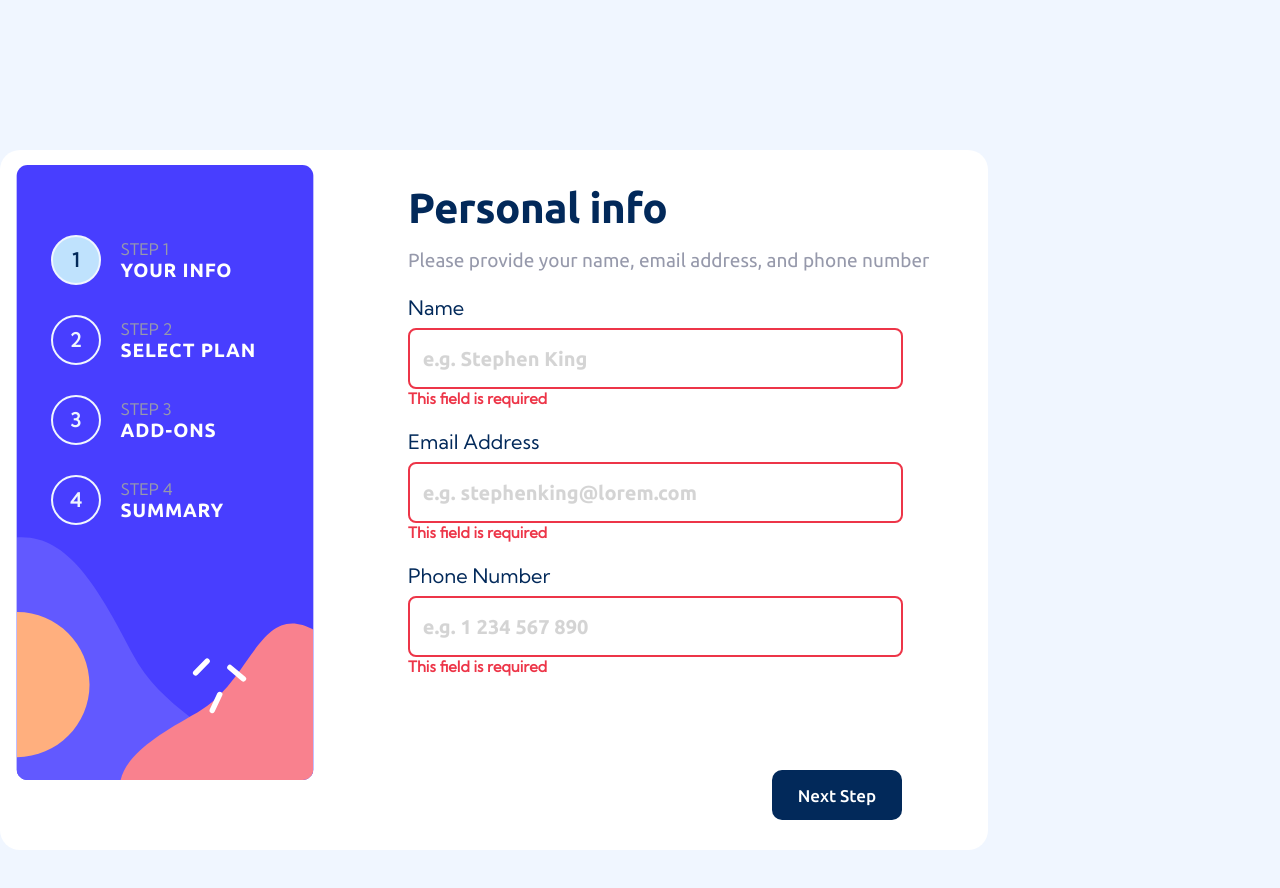
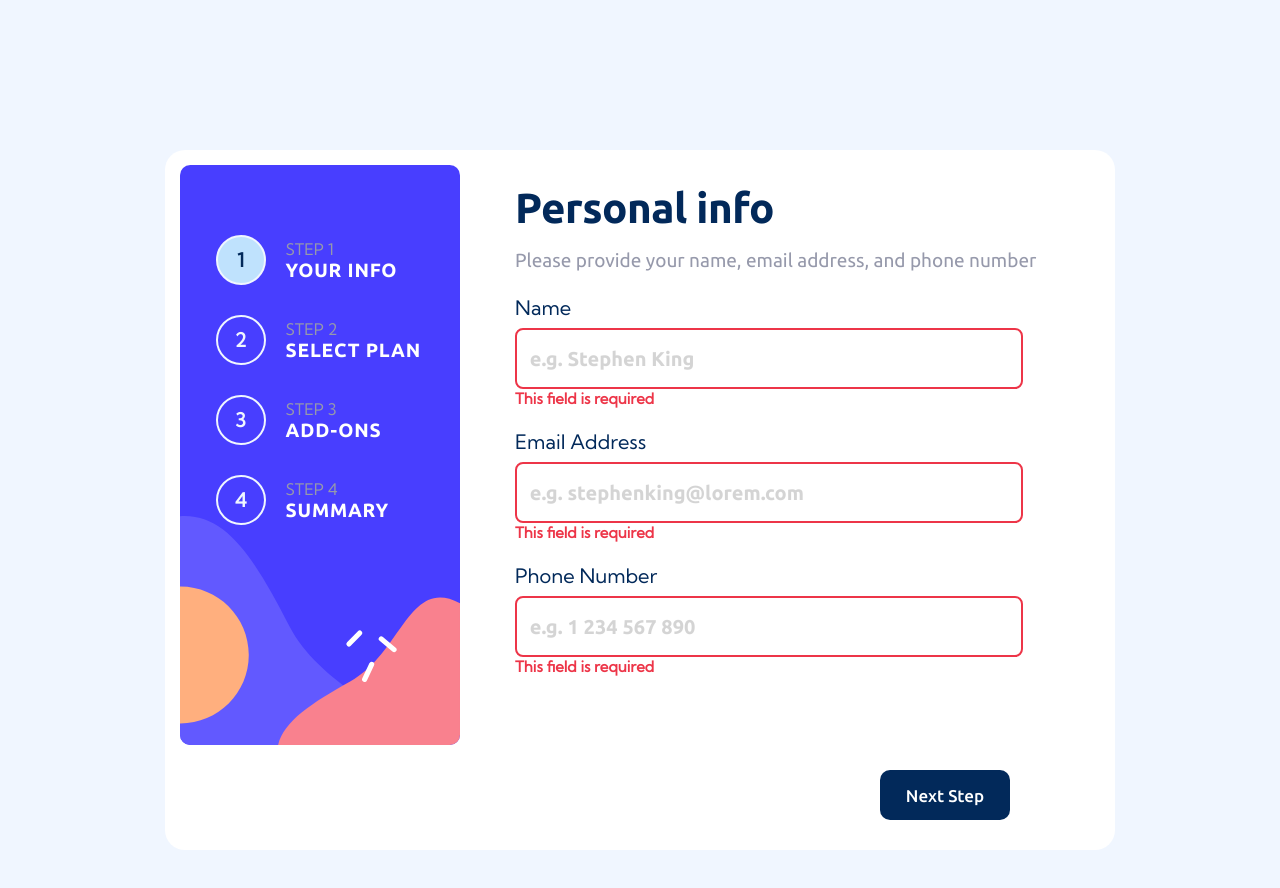
Before and after one commit to Romansh12610/Form-multistep-React, a React (Vite) app: page / in a window 1280 px wide. Shown: the top 888 px of the page. Built offline with nearby package versions, Linux system fonts and the light colour scheme.

Commit message:
pred final stage

```diff
--- a/src/ContextProvider.jsx
+++ b/src/ContextProvider.jsx
@@ -1,5 +1,5 @@
 import { useState } from "react";
-import { InputContext, InputSetterContext, BillingContext, BillingSetterContext, CardsContext, CardsSetterContext, PanelsContext, PanelsSetterContext, MakeChangesContext, MakeChangesSetterContext, ButtonDisableContext, ButtonSetterContext, StepContext, StepSetterContext } from './Contexts';
+import { InputContext, InputSetterContext, BillingContext, BillingSetterContext, CardsContext, CardsSetterContext, PanelsContext, PanelsSetterContext, MakeChangesContext, MakeChangesSetterContext, ButtonDisableContext, ButtonSetterContext, StepContext, StepSetterContext, ConfirmedContext, ConfirmedSetterContext } from './Contexts';
 
 export default function ContextProvider({ children }) {
     const [step, setStep] = useState(0);
@@ -77,6 +77,8 @@ export default function ContextProvider({ children }) {
         }
     ]);
 
+    const [isConfirmed, setIsConfirmed] = useState(false);
+
     return (
         <StepContext.Provider value={step}>
             <StepSetterContext.Provider value={setStep}>
@@ -92,7 +94,11 @@ export default function ContextProvider({ children }) {
                                                     <PanelsSetterContext.Provider value={setPanels}>
                                                         <MakeChangesContext.Provider value={isMakeChanges}>
                                                             <MakeChangesSetterContext.Provider value={setIsMakeChanges}>
-                                                                {children}
+                                                                <ConfirmedContext.Provider value={isConfirmed}>
+                                                                    <ConfirmedSetterContext.Provider value={setIsConfirmed}>
+                                                                        {children}
+                                                                    </ConfirmedSetterContext.Provider>
+                                                                </ConfirmedContext.Provider>
                                                             </MakeChangesSetterContext.Provider>
                                                         </MakeChangesContext.Provider>
                                                     </PanelsSetterContext.Provider>
--- a/src/Contexts.jsx
+++ b/src/Contexts.jsx
@@ -15,3 +15,5 @@ export const MakeChangesContext = createContext(null);
 export const MakeChangesSetterContext = createContext(null);
 export const ButtonDisableContext = createContext(null);
 export const ButtonSetterContext = createContext(null);
+export const ConfirmedContext = createContext(null);
+export const ConfirmedSetterContext = createContext(null);
--- a/src/FirstStep.scss
+++ b/src/FirstStep.scss
@@ -5,6 +5,23 @@
     display: flex;
     flex-flow: column nowrap;
     margin-right: 5%;
+    width: 100%;
+
+    @include breakpoint-up(small) {
+        min-width: rem(300);
+        width: calc(rem(260)  + 9vw);
+    }
+
+    @include breakpoint-up(medium) {
+        min-width: rem(400);
+        width: calc(rem(330) + 8vw);
+    }
+
+    @include breakpoint-up(large) {
+        min-width: rem(500);
+        width: calc(rem(380) + 10vw);
+        max-width: rem(550);
+    }
 
     &__h2 {
         font-size: rem(42);
@@ -22,9 +39,12 @@
         line-height: 1.3;
 
         @include breakpoint-up(small) {
-            white-space: nowrap;
             font-size: rem(19);
             line-height: 1;
+        }
+
+        @include breakpoint-up(large) {
+            white-space: nowrap;
         }
     }
 
--- a/src/Form.jsx
+++ b/src/Form.jsx
@@ -14,7 +14,7 @@ export default function Form({ children }) {
 }
 
 
-export function NextButton({ handleClick, isDisabled, last = null }) {
+export function NextButton({ handleClick, isDisabled, last = false }) {
 
     let className = 'main-section__next';
     if (isDisabled) {
--- a/src/ForthStep.jsx
+++ b/src/ForthStep.jsx
@@ -1,11 +1,10 @@
-import { useContext, useState } from 'react';
+import { useContext } from 'react';
 import { NextButton, PrevButton } from './Form';
-import { InputContext, BillingContext, CardsContext, PanelsContext, MakeChangesSetterContext, StepSetterContext, DesktopContext } from './Contexts';
+import { InputContext, BillingContext, CardsContext, PanelsContext, MakeChangesSetterContext, StepSetterContext, DesktopContext, ConfirmedContext, ConfirmedSetterContext } from './Contexts';
 import './ForthStep.scss';
 import thanksImg from './assets/images/icon-thank-you.svg';
 
 export default function ForthStep() {
-    const [isConfirmed, setIsConfirmed] = useState(false);
 
     //context
     const setStep = useContext(StepSetterContext);
@@ -15,6 +14,8 @@ export default function ForthStep() {
     const panels = useContext(PanelsContext);
     const setIsMakeChanges = useContext(MakeChangesSetterContext);
     const isDesktop = useContext(DesktopContext);
+    const isConfirmed = useContext(ConfirmedContext);
+    const setIsConfirmed = useContext(ConfirmedSetterContext);
 
     // event handlers
     function handleNextClick(e) {
--- a/src/GlobalLayout.scss
+++ b/src/GlobalLayout.scss
@@ -17,6 +17,7 @@ body {
 
 .main {
     display: flex;
+    justify-content: flex-start;
     height: fit-content;
     width: 90vw;
     background-color: var(--white);
@@ -27,12 +28,13 @@ body {
     left: 5vw;
 
     @include breakpoint-up(small) {
-        width: calc(rem(650) + 5vw);
+        width: 95vw;
         position: static;
         margin-top: rem(150);
         height: rem(700);
         z-index: 0;
         overflow-y: visible;
+        margin-inline: auto;
     }
 
     @include breakpoint-up(medium) {
@@ -40,7 +42,7 @@ body {
     }
 
     @include breakpoint-up(large) {
-        width: calc(rem(950) + 3vw);
+        width: rem(950);
     }
 }
 
--- a/src/MainSection.jsx
+++ b/src/MainSection.jsx
@@ -7,7 +7,7 @@ import ThirdStep from './ThirdStep';
 import ForthStep from './ForthStep';
 import { NextButton, PrevButton } from "./Form";
 import './GlobalLayout.scss';
-import { DesktopContext, StepContext, MakeChangesContext, MakeChangesSetterContext, StepSetterContext } from "./Contexts";
+import { DesktopContext, StepContext, MakeChangesContext, MakeChangesSetterContext, StepSetterContext, ConfirmedContext, ConfirmedSetterContext } from "./Contexts";
 
 export default function MainSection() {
 
@@ -34,6 +34,8 @@ export default function MainSection() {
     const setStep = useContext(StepSetterContext);
     const isMakeChanges = useContext(MakeChangesContext);
     const setIsMakeChanges = useContext(MakeChangesSetterContext);
+    const isConfirmed = useContext(ConfirmedContext);
+    const setIsConfirmed = useContext(ConfirmedSetterContext);
 
     const currentStep = step === 0 ? (<FirstStep isMakingChanges={isMakeChanges ? true : false}/>)
             : step == 1 ? (<SecondStep  isMakingChanges={isMakeChanges ? true : false}/>)
@@ -102,14 +104,15 @@ export default function MainSection() {
                             {currentStep}
                         </Form>
                     </main>
-                    <footer className="footer">
+                    {!isConfirmed && (<footer className="footer">
                             {step > 0 && <PrevButton
                                 handleClick={handlePrevClick}
                             />}
                             <NextButton
                                 handleClick={finalHandlerNextFunction}
+                                last={step === 3 ? true : false}
                             />
-                    </footer>
+                        </footer>)}
                 </DesktopContext.Provider>
             )
     }
--- a/src/MainSection.scss
+++ b/src/MainSection.scss
@@ -5,13 +5,25 @@
     padding-block: rem(20);
     width: 100%;
     height: fit-content;
+    flex-grow: 1;
 
     @include breakpoint-up(small) {
-        width: 53%;
+        width: calc(rem(250) + 5vw);
         height: rem(700);
-        margin-inline: auto;
         padding-inline: rem(20);
         padding-top: rem(25);
+        margin-left: calc(rem(40) + 2vw);
+        margin-right: calc(rem(10));
+    }
+
+    @include breakpoint-up(medium) {
+        width: calc(rem(350) + 5vw);
+        margin-left: calc(rem(30));
+        margin-right: calc(rem(30));
+    }
+
+    @include breakpoint-up(large) {
+        width: calc(rem(410) + 8vw);
     }
 
     &__form {
@@ -23,6 +35,7 @@
     &__fieldset {
         border: none;
         height: 100%;
+        width: 100%;
     }
 
     &__next {
@@ -31,8 +44,17 @@
         @include breakpoint-up(small) {
             position: absolute;
             bottom: rem(10);
-            right: rem(-10);
+            right: rem(+10);
         }
+
+        @include breakpoint-up(medium) {
+            right: rem(0);
+        }
+
+        @include breakpoint-up(large) {
+            right: rem(+55);
+        }
+
         width: rem(130);
         height: rem(50);
         background-color: var(--marine-blue);
--- a/src/SecondStep.scss
+++ b/src/SecondStep.scss
@@ -4,6 +4,25 @@
 .second-step {
     $toggle-height: rem(22);
     $circle-height: rem(16);
+
+    width: 100%;
+
+    @include breakpoint-up(small) {
+        min-width: rem(300);
+        width: 50vw;
+    }
+
+    @include breakpoint-up(medium) {
+        min-width: rem(400);
+        width: 55vw;
+        max-width: rem(500);
+    }
+
+    @include breakpoint-up(large) {
+        min-width: rem(500);
+        width: 65vw;
+        max-width: rem(550);
+    }
 
     &__h2 {
         font-size: rem(42);
@@ -21,9 +40,12 @@
         line-height: 1.3;
 
         @include breakpoint-up(small) {
-            white-space: nowrap;
             font-size: rem(19);
             line-height: 1;
+        }
+
+        @include breakpoint-up(large) {
+            white-space: nowrap;
         }
     }
 
@@ -52,10 +74,13 @@
 
         @include breakpoint-up(small) {
             flex-direction: column;
+            align-items: flex-start;
+            justify-content: space-around;
             flex-wrap: nowrap;
             flex: 1 1 auto;
-            width: rem(130);
+            width: rem(200);
             padding: rem(10);
+            height: rem(200);
         }
 
         cursor: pointer;
--- a/src/StepInfo.scss
+++ b/src/StepInfo.scss
@@ -53,8 +53,11 @@
 
         @include breakpoint-up(small) {
             position: absolute;
-            height: rem(615);
-            width: rem(300);
+            height: auto;
+            max-height: rem(650);
+            min-width: rem(240);
+            width: calc(37vw);
+            max-width: rem(280);
             top: 0;
             left: 0;
             z-index: 0;
```
Lines whose indentation alone changed are shown as unchanged.
